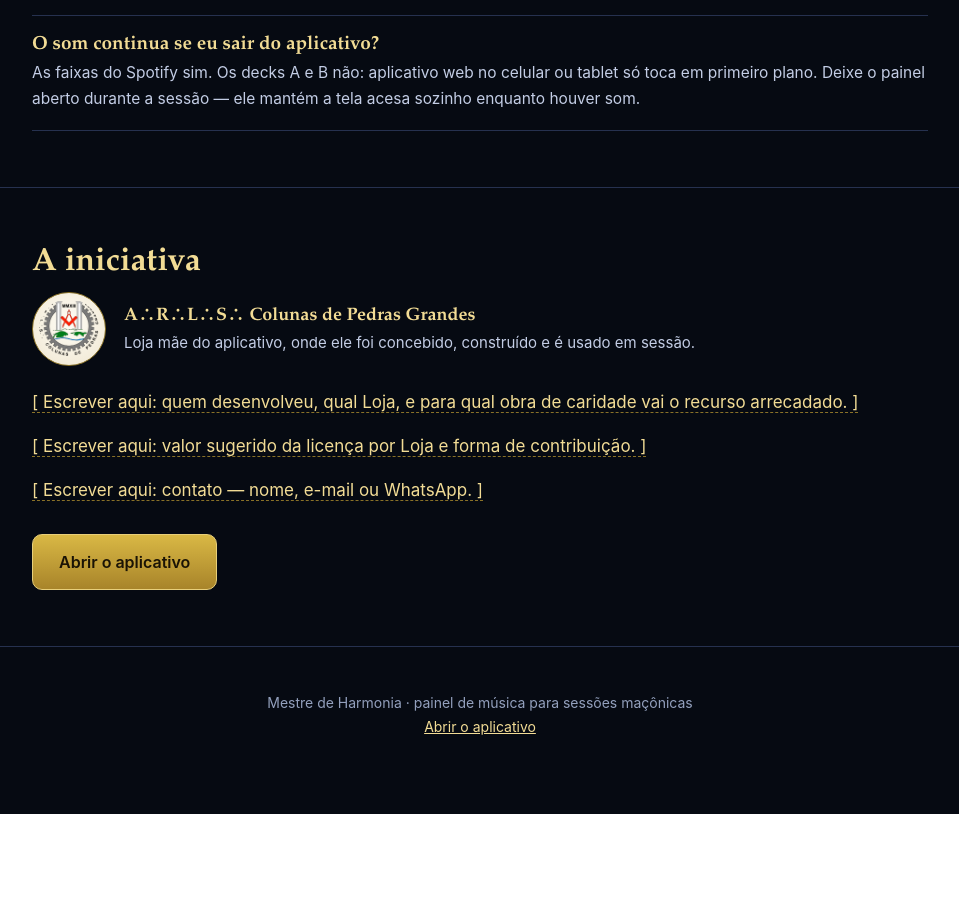
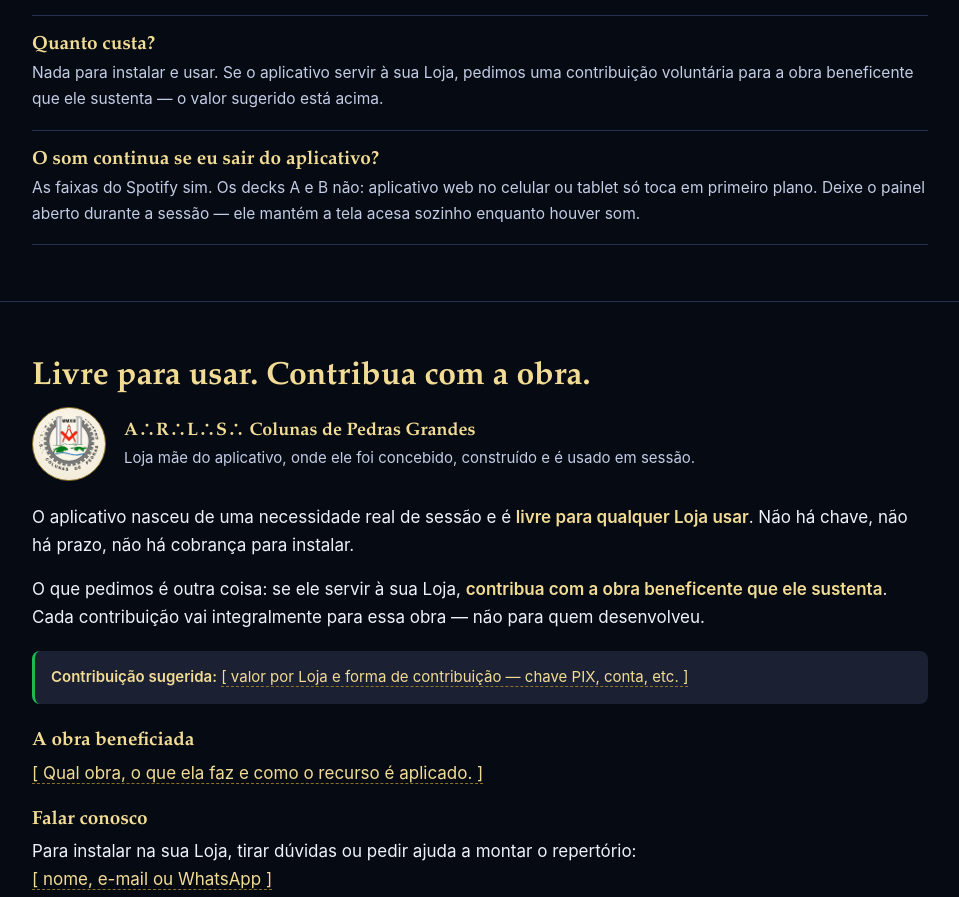
Before and after one commit to marcelinoeviva-creator/mestre-de-harmonia, a plain HTML site: page sobre/index.html in a window 1280 px wide. Shown: the part 4009-4906 px from the top of the page, without its empty margins (160-1119 px from the left). Before the commit the page ends 4823 px from the top, so only its background shows below. Drawn offline with Linux system fonts and the light colour scheme.

Commit message:
Troca a venda de licença por apoio à obra
Não existe licença a vender: o app é público e qualquer Loja o usa de
graça, para sempre. Prometer licença seria vender uma trava que não
existe. A seção passa a pedir contribuição voluntária para a obra
beneficente, e a pergunta "quanto custa" responde isso de frente.

Co-Authored-By: Claude Opus 5 <noreply@anthropic.com>

```diff
--- a/sobre/index.html
+++ b/sobre/index.html
@@ -352,6 +352,12 @@ footer a{color:var(--gold-hi)}
     </div>
 
     <div class="faq">
+      <h3>Quanto custa?</h3>
+      <p>Nada para instalar e usar. Se o aplicativo servir à sua Loja, pedimos uma contribuição
+        voluntária para a obra beneficente que ele sustenta — o valor sugerido está acima.</p>
+    </div>
+
+    <div class="faq">
       <h3>O som continua se eu sair do aplicativo?</h3>
       <p>As faixas do Spotify sim. Os decks A e B não: aplicativo web no celular ou tablet só toca em
         primeiro plano. Deixe o painel aberto durante a sessão — ele mantém a tela acesa sozinho
@@ -362,7 +368,7 @@ footer a{color:var(--gold-hi)}
 
 <section>
   <div class="wrap">
-    <h2>A iniciativa</h2>
+    <h2>Livre para usar. Contribua com a obra.</h2>
 
     <div class="selo">
       <img src="../icons/logo.png" alt="Emblema da A∴R∴L∴S∴ Colunas de Pedras Grandes">
@@ -370,11 +376,24 @@ footer a{color:var(--gold-hi)}
         Loja mãe do aplicativo, onde ele foi concebido, construído e é usado em sessão.</div>
     </div>
 
-    <p><span class="preencher">[ Escrever aqui: quem desenvolveu, qual Loja, e para qual obra de
-      caridade vai o recurso arrecadado. ]</span></p>
-    <p><span class="preencher">[ Escrever aqui: valor sugerido da licença por Loja e forma de
-      contribuição. ]</span></p>
-    <p><span class="preencher">[ Escrever aqui: contato — nome, e-mail ou WhatsApp. ]</span></p>
+    <p>O aplicativo nasceu de uma necessidade real de sessão e é <strong>livre para qualquer
+      Loja usar</strong>. Não há chave, não há prazo, não há cobrança para instalar.</p>
+
+    <p>O que pedimos é outra coisa: se ele servir à sua Loja, <strong>contribua com a obra
+      beneficente que ele sustenta</strong>. Cada contribuição vai integralmente para essa obra —
+      não para quem desenvolveu.</p>
+
+    <div class="nota" style="border-left-color:var(--spotify)">
+      <strong>Contribuição sugerida:</strong>
+      <span class="preencher">[ valor por Loja e forma de contribuição — chave PIX, conta, etc. ]</span>
+    </div>
+
+    <h3 style="margin-top:26px">A obra beneficiada</h3>
+    <p><span class="preencher">[ Qual obra, o que ela faz e como o recurso é aplicado. ]</span></p>
+
+    <h3 style="margin-top:22px">Falar conosco</h3>
+    <p>Para instalar na sua Loja, tirar dúvidas ou pedir ajuda a montar o repertório:<br>
+      <span class="preencher">[ nome, e-mail ou WhatsApp ]</span></p>
 
     <div class="cta" style="justify-content:flex-start">
       <a class="btn btn-1" href="../">Abrir o aplicativo</a>
```
